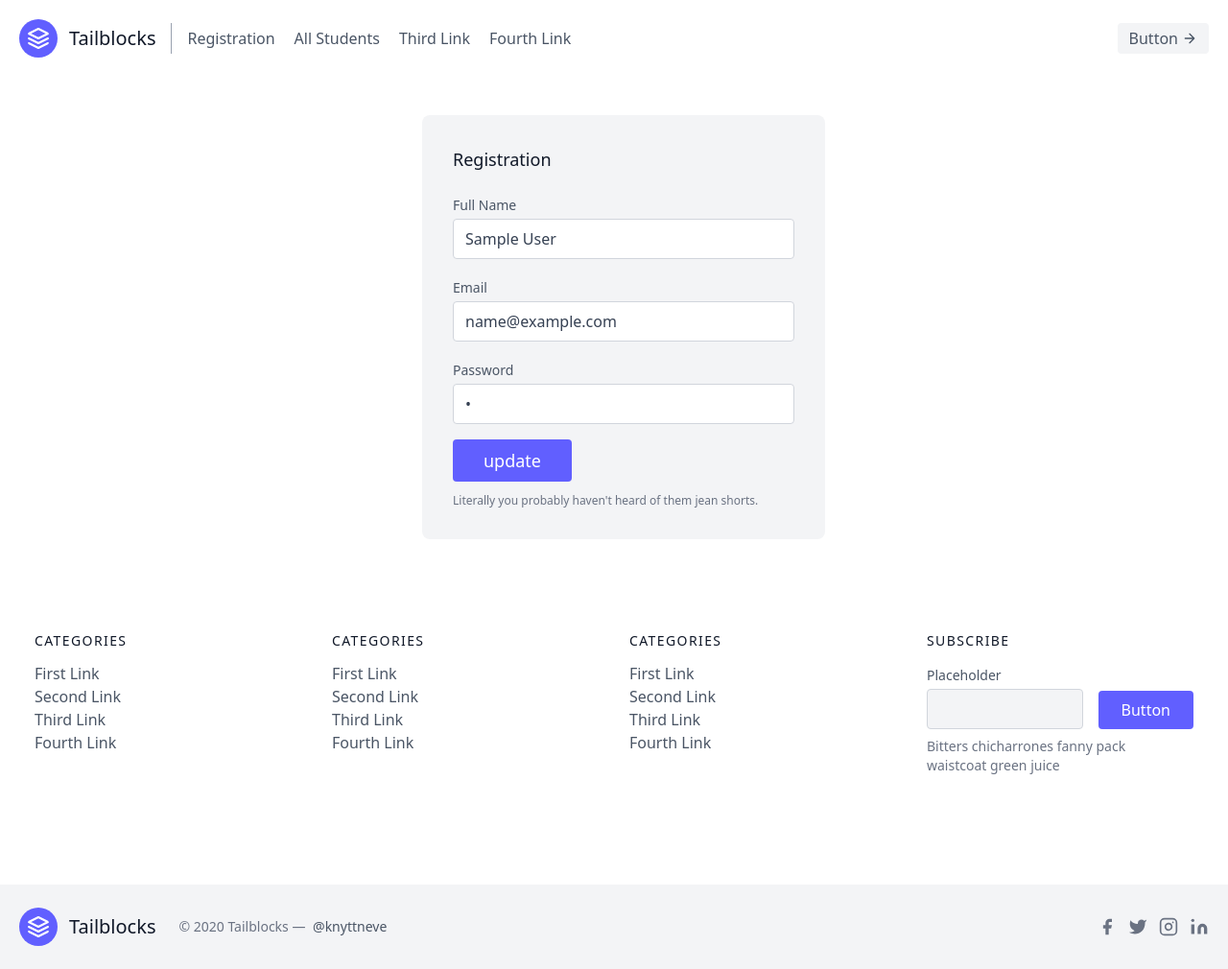
After one commit to DEVENDRA-5470/PROJECT-BATCH-82, a Flask app: page /edit/1 in a window 1280 px wide. The commit adds this page. Shown: the whole page at 96% size. Run offline with Flask 3, Linux system fonts and the light colour scheme; tables that the repository leaves empty hold one stand-in row (values such as "Sample post").

Commit message:
auto backup Fri Sep 19 12:13:26 UTC 2025

```diff
--- a/Flask/third-project/app.py
+++ b/Flask/third-project/app.py
@@ -62,6 +62,41 @@ def delete_stu(id):
          print(e)
     return f"Data not deleted"
 
+@app.route("/edit/<int:id>",methods=['GET','POST'])
+def edit_user(id):
+    if request.method=="POST":
+          conn=get_connection(DB_NAME)
+          full_name=request.form.get('full-name')
+          email=request.form.get('email')
+          password=request.form.get('password')
+          print(full_name,email,password)
+          try:
+                with conn.cursor() as cursor:
+                      query="UPDATE STUDENTS SET SFULL_NAME=%s,SEMAIL=%s ,SPASS=%s WHERE SID=%s"
+                      values=(full_name,email,password,id)
+                      cursor.execute(query,values)
+                      conn.commit()
+                      return redirect(url_for('get_all_stu'))
+          except Exception as e:
+                print(e)
+          return f"Data Not updated.. {e}"
+    else:
+        user=[]
+        conn=get_connection(DB_NAME)
+        try:
+            with conn.cursor() as cursor:
+                    query=f'''SELECT * FROM STUDENTS WHERE SID={id}'''
+                    cursor.execute(query)
+                    for i in cursor.fetchall():
+                        user.append(i)
+                    print(user)
+
+        except Exception as e:
+                print("Error :",e)
+        finally:
+                conn.close()
+        return render_template("edit_stu.html",users=user)
+
 
 
 
--- a/Flask/third-project/templates/all_stu.html
+++ b/Flask/third-project/templates/all_stu.html
@@ -3,6 +3,7 @@
 {% block content %}
 
 <div class="relative overflow-x-auto shadow-md sm:rounded-lg p-6">
+    <input type="text"> <button>Search</button>
     <table class="w-full text-sm text-left rtl:text-right text-gray-500 dark:text-gray-400">
         <thead class="text-xs text-gray-700 uppercase bg-gray-50 dark:bg-gray-700 dark:text-gray-400">
             <tr>
@@ -41,6 +42,9 @@
                 </td>
                 <td class="px-6 py-4">
                     <a class="bg-red-500 text-white p-2" href="{{url_for('delete_stu',id=data.SID)}}" onclick="return confirm('Are you Sure to delete data.')" >Delete</a>
+                    <br>
+                    <br>
+                    <a class="bg-green-500 text-white p-2" href="{{url_for('edit_user',id=data.SID)}}">Update</a>
                 </td>
 
             </tr>
--- /dev/null
+++ b/Flask/third-project/templates/edit_stu.html
@@ -0,0 +1,33 @@
+{% extends "base.html" %}
+
+{% block content %}
+    {% for data in users %}
+
+   <section class="text-gray-600 body-font mt-10 ml-110">
+
+    <form method="POST" >
+    <div class=" md:w-1/2 bg-gray-100 rounded-lg p-8 w-full mt-10 md:mt-0">
+      <h2 class="text-gray-900 text-lg font-medium title-font mb-5">Registration</h2>
+      <div class="relative mb-4">
+        <label for="full-name" class="leading-7 text-sm text-gray-600">Full Name</label>
+        <input value="{{data.SFULL_NAME}}" type="text" id="full-name"  name="full-name" class="w-full bg-white rounded border border-gray-300 focus:border-indigo-500 focus:ring-2 focus:ring-indigo-200 text-base outline-none text-gray-700 py-1 px-3 leading-8 transition-colors duration-200 ease-in-out"
+        placeholder="Full Name" required>
+      </div>
+      <div class="relative mb-4">
+        <label for="email" class="leading-7 text-sm text-gray-600">Email</label>
+        <input value="{{data.SEMAIL}}" type="email" id="email" name="email" class="w-full bg-white rounded border border-gray-300 focus:border-indigo-500 focus:ring-2 focus:ring-indigo-200 text-base outline-none text-gray-700 py-1 px-3 leading-8 transition-colors duration-200 ease-in-out"
+        placeholder="Email" required>
+      </div>
+      <div class="relative mb-4">
+        <label for="password" class="leading-7 text-sm text-gray-600">Password</label>
+        <input value="{{data.SPASS}}" type="password" id="password" name="password" class="w-full bg-white rounded border border-gray-300 focus:border-indigo-500 focus:ring-2 focus:ring-indigo-200 text-base outline-none text-gray-700 py-1 px-3 leading-8 transition-colors duration-200 ease-in-out"
+        placeholder="Password" required>
+      </div>
+      <button class="text-white bg-indigo-500 border-0 py-2 px-8 focus:outline-none hover:bg-indigo-600 rounded text-lg">update</button>
+      <p class="text-xs text-gray-500 mt-3">Literally you probably haven't heard of them jean shorts.</p>
+    </div>
+    </form>
+  </div>
+</section>
+     {% endfor %}
+{% endblock content %}
--- a/Flask/third-project/templates/stu_reg.html
+++ b/Flask/third-project/templates/stu_reg.html
@@ -9,7 +9,7 @@
       <h2 class="text-gray-900 text-lg font-medium title-font mb-5">Registration</h2>
       <div class="relative mb-4">
         <label for="full-name" class="leading-7 text-sm text-gray-600">Full Name</label>
-        <input type="text" id="full-name" value="Dev" name="full-name" class="w-full bg-white rounded border border-gray-300 focus:border-indigo-500 focus:ring-2 focus:ring-indigo-200 text-base outline-none text-gray-700 py-1 px-3 leading-8 transition-colors duration-200 ease-in-out"
+        <input type="text" id="full-name"  name="full-name" class="w-full bg-white rounded border border-gray-300 focus:border-indigo-500 focus:ring-2 focus:ring-indigo-200 text-base outline-none text-gray-700 py-1 px-3 leading-8 transition-colors duration-200 ease-in-out"
         placeholder="Full Name" required>
       </div>
       <div class="relative mb-4">
--- /dev/null
+++ b/Male_Data.csv
@@ -0,0 +1,4 @@
+Name,Gender,Age,City
+aman,Male,25,Delhi
+shubham,Male,24,Agra
+rohan,Male,23,chennai
--- /dev/null
+++ b/feMale_Data.csv
@@ -0,0 +1,4 @@
+Name,Gender,Age,City
+shivani,female,22,mumbai
+priya,female,26,Delhi
+anita,female,28,chennai
```
Also changed, not shown: 1 other file.
